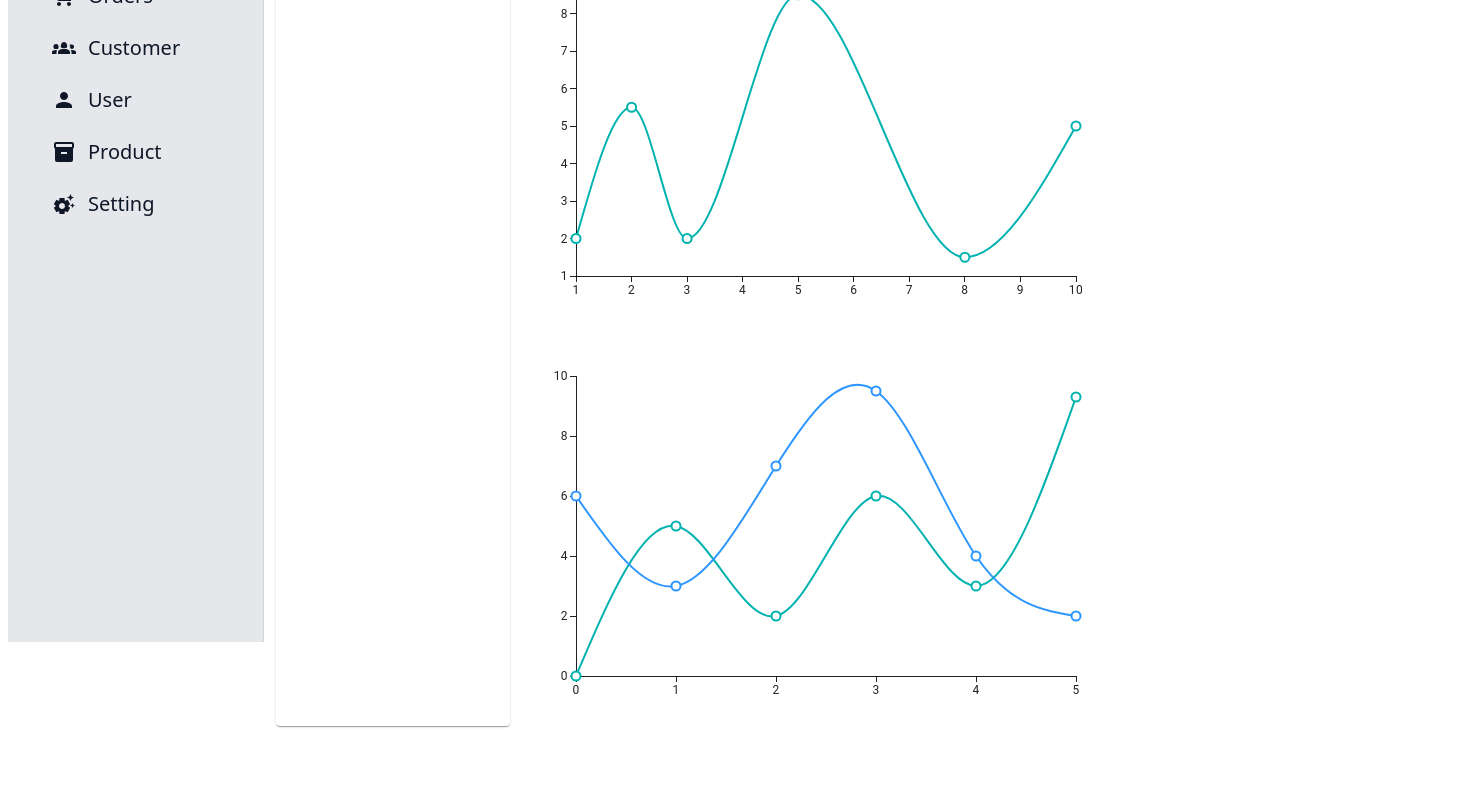
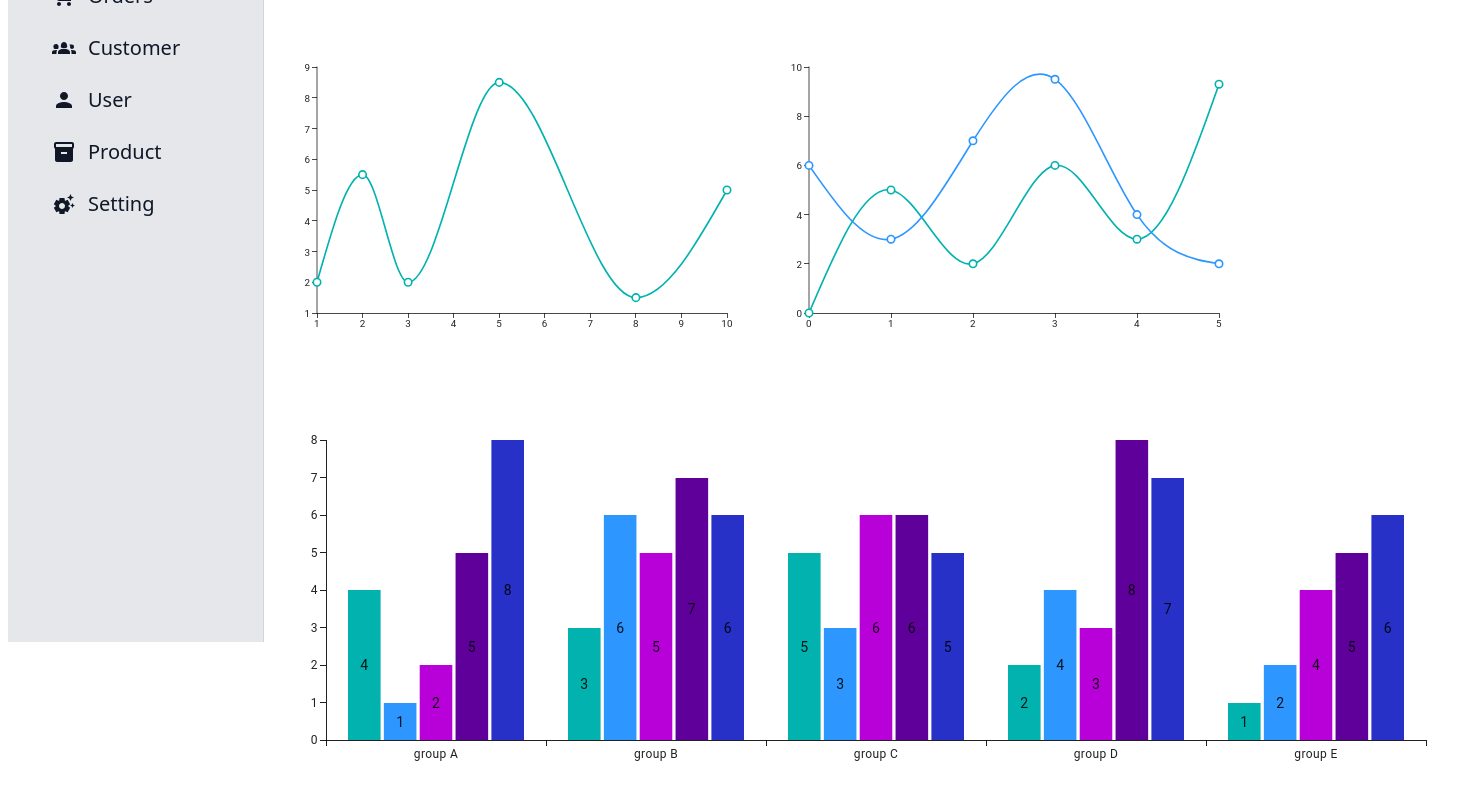
Before and after one commit to Aishwarya-1112/DashBoard-react, a React (Vite) app in the folder Dashboard/: page /dash in a window 1280 px wide. Shown: the part 174-974 px from the top of the page, 1476 px wide, since content can reach past the window. Before the commit the page ends 920 px from the top, so only its background shows below. Built offline with nearby package versions, Linux system fonts and the light colour scheme.

Commit message:
Complete dashboard page

```diff
--- a/Dashboard/src/Dash.jsx
+++ b/Dashboard/src/Dash.jsx
@@ -45,28 +45,25 @@ const cards = [
     description: "Humans depend on plants and animals for survival.",
     icon: <NaturePeople />,
   },
+  //   {
+  //     id: 6,
+  //     title: "Humans",
+  //     description: "Humans depend on plants and animals for survival.",
+  //     icon: <NaturePeople />,
+  //   },
 ];
 
 function SelectActionCard() {
   const [selectedCard, setSelectedCard] = React.useState(0);
 
-  <LineChart
-    xAxis={[{ data: [1, 2, 3, 5, 8, 10] }]}
-    series={[
-      {
-        data: [2, 5.5, 2, 8.5, 1.5, 5],
-      },
-    ]}
-    width={500}
-    height={300}
-  />;
   return (
+    <>
       <Box
         sx={{
           width: "100%",
           display: "grid",
-        height: "80%",
-        gridTemplateColumns: "repeat(auto-fill, minmax(min(200px, 100%), 1fr))",
+          gridTemplateColumns:
+            "repeat(auto-fill, minmax(min(200px, 100%), 1fr))",
           gap: 2,
         }}
       >
@@ -80,16 +77,18 @@ function SelectActionCard() {
                   backgroundColor: "action.selected",
                   "&:hover": {
                     backgroundColor: "action.selectedHover",
+                    // height: "100px",
                   },
                 },
               }}
             >
               <CardContent
                 sx={{
-                height: "100%",
+                  height: "auto",
                   display: "flex",
                   alignItems: "center",
                   color: "#64ccf3",
+                  width: "90%",
                 }}
               >
                 <Box sx={{ display: "flex", alignItems: "center" }}>
@@ -105,7 +104,10 @@ function SelectActionCard() {
             </CardActionArea>
           </Card>
         ))}
-      <Box sx={{}}>
+      </Box>
+
+      <Box>
+        <Box sx={{ display: "flex", justifyContent: "space-between" }}>
           <LineChart
             xAxis={[{ data: [1, 2, 3, 5, 8, 10] }]}
             series={[
@@ -116,7 +118,6 @@ function SelectActionCard() {
             width={600}
             height={400}
           />
-
           <LineChart
             series={[
               { curve: "natural", data: [0, 5, 2, 6, 3, 9.3] },
@@ -125,21 +126,28 @@ function SelectActionCard() {
             width={600}
             height={400}
           />
-        {/* <BarChart
+        </Box>
+
+        <BarChart
           xAxis={[
-            { scaleType: "band", data: ["group A", "group B", "group C"] },
+            {
+              scaleType: "band",
+              data: ["group A", "group B", "group C", "group D", "group E"],
+            },
           ]}
           series={[
-            { data: [4, 3, 5] },
-            { data: [1, 6, 3] },
-            { data: [2, 5, 6] },
+            { data: [4, 3, 5, 2, 1] },
+            { data: [1, 6, 3, 4, 2] },
+            { data: [2, 5, 6, 3, 4] },
+            { data: [5, 7, 6, 8, 5] },
+            { data: [8, 6, 5, 7, 6] },
           ]}
-          width={600}
+          width={1200}
           height={400}
           barLabel="value"
-        /> */}
+        />
       </Box>
-    </Box>
+    </>
   );
 }
 
```
Lines whose indentation alone changed are shown as unchanged.
